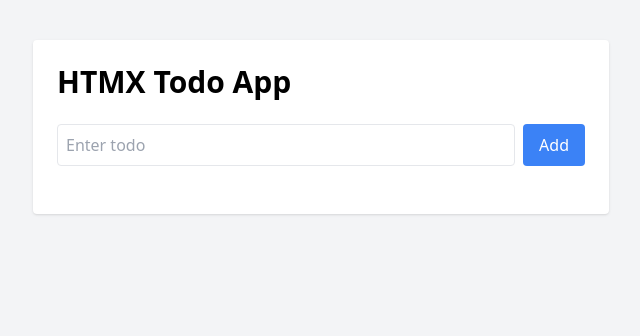
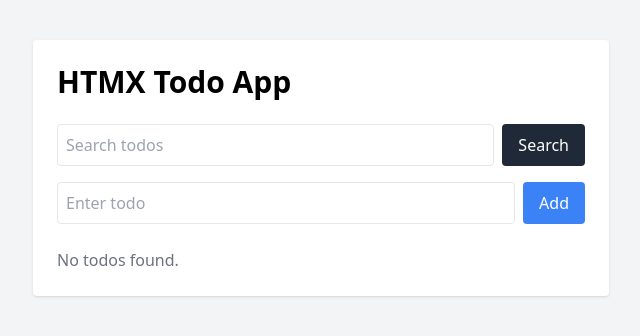
Before and after one commit to workpappuk/cjp, a FastAPI app: page / in a window 1280 px wide. Shown: the top 336 px of the page, without its empty margins (319-959 px from the left). Run offline with FastAPI, Linux system fonts and the light colour scheme; data that the repository does not hold is empty; some libraries are stand-ins or nearby versions.

Commit message:
Add pagination and search functionality to Todo list

```diff
--- a/app/main.py
+++ b/app/main.py
@@ -2,6 +2,7 @@ from fastapi import FastAPI, Request, Depends, Form, HTTPException
 from fastapi.responses import HTMLResponse, RedirectResponse
 from fastapi.staticfiles import StaticFiles
 from fastapi.templating import Jinja2Templates
+from sqlalchemy import func
 from sqlmodel import Session, select
 
 from .db import engine, create_db, get_session
@@ -12,19 +13,69 @@ app = FastAPI()
 app.mount("/static", StaticFiles(directory="app/static"), name="static")
 
 templates = Jinja2Templates(directory="app/templates")
+PAGE_SIZE = 5
 
 @app.on_event("startup")
 def on_startup():
     create_db()
 
 
+def parse_int(value, default: int = 1) -> int:
+    try:
+        return max(int(value), 1)
+    except (TypeError, ValueError):
+        return default
+
+
+def get_todo_list(session: Session, q: str = "", page: int = 1):
+    q = q.strip()
+    base_query = select(Todo)
+    count_query = select(func.count()).select_from(Todo)
+
+    if q:
+        base_query = base_query.where(Todo.title.contains(q))
+        count_query = count_query.where(Todo.title.contains(q))
+
+    total = session.exec(count_query).one()
+    total_pages = max(1, (total + PAGE_SIZE - 1) // PAGE_SIZE)
+    page = min(max(page, 1), total_pages)
+
+    todos = (
+        session.exec(
+            base_query.order_by(Todo.id)
+            .offset((page - 1) * PAGE_SIZE)
+            .limit(PAGE_SIZE)
+        )
+        .all()
+    )
+
+    return todos, page, total_pages
+
+
+def render_todo_list(request: Request, todos, current_page: int, total_pages: int, q: str = ""):
+    return templates.TemplateResponse(
+        request,
+        "todo_list.html",
+        {
+            "todos": todos,
+            "current_page": current_page,
+            "total_pages": total_pages,
+            "q": q,
+        }
+    )
+
+
 def render_todo_item(request: Request, todo: Todo, edit: bool = False):
+    q = request.query_params.get("q", "")
+    current_page = parse_int(request.query_params.get("page", 1))
     return templates.TemplateResponse(
         request,
         "todo_item.html",
         {
             "todo": todo,
-            "edit": edit
+            "edit": edit,
+            "q": q,
+            "current_page": current_page,
         }
     )
 
@@ -62,14 +113,22 @@ def submit_todo_edit(
 
 
 @app.get("/", response_class=HTMLResponse)
-def home(request: Request, session: Session = Depends(get_session)):
-    todos = session.exec(select(Todo)).all()
+def home(
+    request: Request,
+    q: str = "",
+    page: int = 1,
+    session: Session = Depends(get_session),
+):
+    todos, page, total_pages = get_todo_list(session, q, page)
 
     return templates.TemplateResponse(
         request,
         "index.html",
         {
-            "todos": todos
+            "todos": todos,
+            "current_page": page,
+            "total_pages": total_pages,
+            "q": q,
         }
     )
 
@@ -78,22 +137,16 @@ def home(request: Request, session: Session = Depends(get_session)):
 def create_todo(
     request: Request,
     title: str = Form(...),
+    q: str = Form(""),
+    page: int = Form(1),
     session: Session = Depends(get_session)
 ):
     todo = Todo(title=title)
-
     session.add(todo)
     session.commit()
 
-    todos = session.exec(select(Todo)).all()
-
-    return templates.TemplateResponse(
-        request,
-        "todo_list.html",
-        {
-            "todos": todos
-        }
-    )
+    todos, page, total_pages = get_todo_list(session, q, page)
+    return render_todo_list(request, todos, page, total_pages, q)
 
 
 @app.post("/todos/{todo_id}/toggle", response_class=HTMLResponse)
@@ -109,15 +162,10 @@ def toggle_todo(
         session.add(todo)
         session.commit()
 
-    todos = session.exec(select(Todo)).all()
-
-    return templates.TemplateResponse(
-        request,
-        "todo_list.html",
-        {
-            "todos": todos
-        }
-    )
+    q = request.query_params.get("q", "")
+    page = parse_int(request.query_params.get("page", 1))
+    todos, page, total_pages = get_todo_list(session, q, page)
+    return render_todo_list(request, todos, page, total_pages, q)
 
 
 @app.post("/todos/{todo_id}/delete", response_class=HTMLResponse)
@@ -132,12 +180,7 @@ def delete_todo(
         session.delete(todo)
         session.commit()
 
-    todos = session.exec(select(Todo)).all()
-
-    return templates.TemplateResponse(
-        request,
-        "todo_list.html",
-        {
-            "todos": todos
-        }
-    )
+    q = request.query_params.get("q", "")
+    page = parse_int(request.query_params.get("page", 1))
+    todos, page, total_pages = get_todo_list(session, q, page)
+    return render_todo_list(request, todos, page, total_pages, q)
--- a/app/templates/index.html
+++ b/app/templates/index.html
@@ -14,6 +14,22 @@
       HTMX Todo App
     </h1>
 
+    <form method="get" action="/" class="flex gap-2 mb-4">
+      <input
+        type="text"
+        name="q"
+        value="{{ q | default('') }}"
+        placeholder="Search todos"
+        class="border p-2 flex-1 rounded"
+      />
+      <button class="bg-gray-800 text-white px-4 rounded">
+        Search
+      </button>
+      {% if q %}
+      <a href="/" class="self-center text-blue-500">Clear</a>
+      {% endif %}
+    </form>
+
     <form
       hx-post="/todos"
       hx-target="#todo-list"
@@ -26,7 +42,8 @@
         placeholder="Enter todo"
         class="border p-2 flex-1 rounded"
       />
-
+      <input type="hidden" name="q" value="{{ q | default('') }}" />
+      <input type="hidden" name="page" value="{{ current_page | default(1) }}" />
       <button class="bg-blue-500 text-white px-4 rounded">
         Add
       </button>
--- a/app/templates/todo_list.html
+++ b/app/templates/todo_list.html
@@ -1,7 +1,28 @@
-<ul class="space-y-2">
+<div class="space-y-4">
+  {% if todos %}
+    <ul class="space-y-2">
+      {% for todo in todos %}
+        {% include 'todo_item.html' %}
+      {% endfor %}
+    </ul>
+  {% else %}
+    <div class="text-gray-500">No todos found.</div>
+  {% endif %}
 
-{% for todo in todos %}
-  {% include 'todo_item.html' %}
-{% endfor %}
-
-</ul>
+  {% if total_pages > 1 %}
+    <div class="flex items-center justify-between text-sm text-gray-600">
+      <div>Page {{ current_page }} of {{ total_pages }}</div>
+      <div class="flex gap-2">
+        {% if current_page > 1 %}
+          <a href="/?q={{ q | urlencode }}&page={{ current_page - 1 }}" class="px-3 py-1 border rounded hover:bg-gray-100">Prev</a>
+        {% endif %}
+        {% for p in range(1, total_pages + 1) %}
+          <a href="/?q={{ q | urlencode }}&page={{ p }}" class="px-3 py-1 border rounded {% if p == current_page %}bg-gray-200 font-semibold{% endif %}">{{ p }}</a>
+        {% endfor %}
+        {% if current_page < total_pages %}
+          <a href="/?q={{ q | urlencode }}&page={{ current_page + 1 }}" class="px-3 py-1 border rounded hover:bg-gray-100">Next</a>
+        {% endif %}
+      </div>
+    </div>
+  {% endif %}
+</div>
```
Also changed, not shown: app/templates/todo_item.html (+5 -5 lines).
